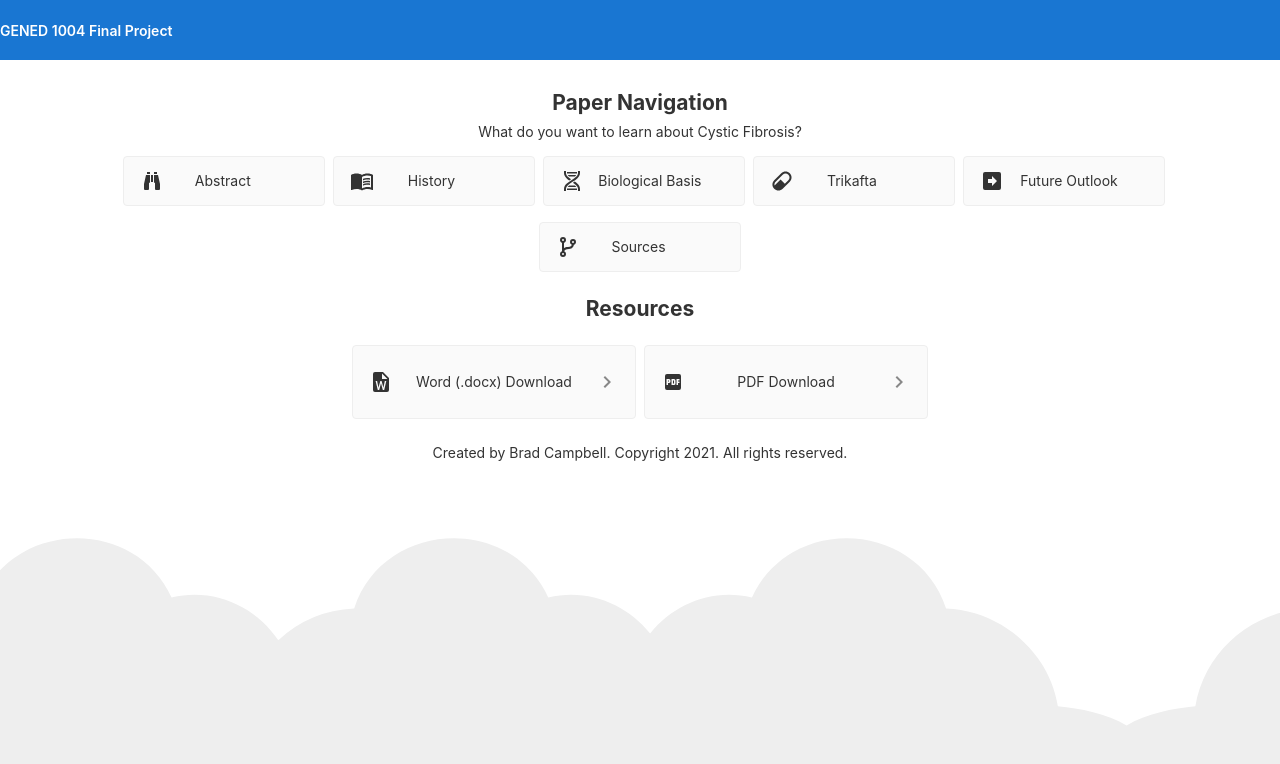
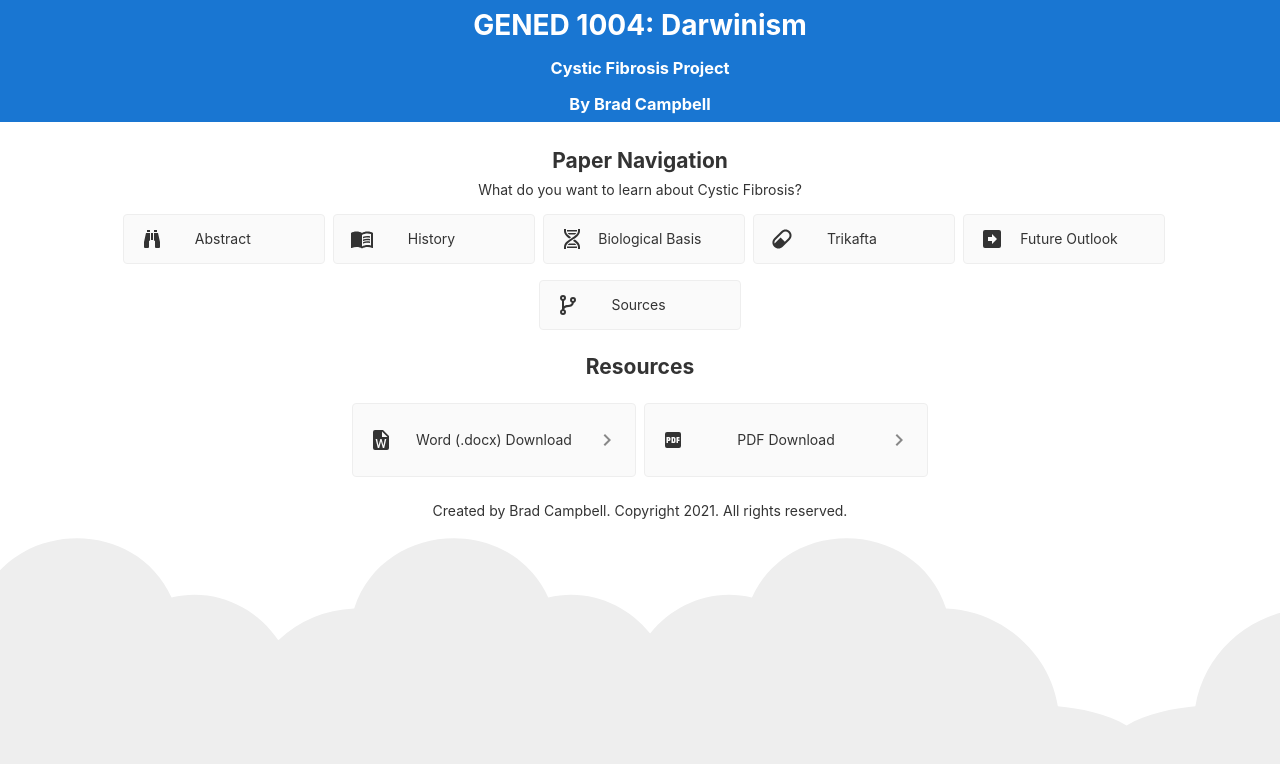
Before and after one commit to 0xbradc/gened1004-cf-project, an Angular app: page / in a window 1280 px wide. Shown: the top 764 px of the page. Built offline with nearby package versions, Linux system fonts and the light colour scheme.

Commit message:
small changes

```diff
--- a/src/app/app.component.css
+++ b/src/app/app.component.css
@@ -33,22 +33,17 @@ p {
     top: 0;
     left: 0;
     right: 0;
-    height: 60px;
     display: flex;
     align-items: center;
+    flex-direction: column;
     background-color: #1976d2;
     color: white;
     font-weight: 600;
-    text-align: center;
-}
-
-.toolbar img {
-    margin: 0 16px;
 }
 
 .content {
     display: flex;
-    margin: 82px auto 32px;
+    margin: 140px auto 32px;
     padding: 0 16px;
     max-width: 1800px;
     flex-direction: column;
--- a/src/app/app.component.html
+++ b/src/app/app.component.html
@@ -1,8 +1,9 @@
 
 <!-- Toolbar -->
-<div class="toolbar" role="banner">
-  <!-- <div class="spacer"></div> -->
-  <span class="title">GENED 1004 Final Project</span>
+<div class="toolbar">
+  <h1>GENED 1004: Darwinism</h1>
+  <h3>Cystic Fibrosis Project</h3>
+  <h3>By Brad Campbell</h3>
 </div>
 
 <!-- All logos found from https://materialdesignicons.com/ -->
@@ -68,14 +69,14 @@
   <!-- Resources -->
   <h2>Resources</h2>
   <div class="card-container">
-    <a class="card" target="_blank" rel="noopener" href="https://angular.io/tutorial">
+    <a class="card" target="_self" href="../../assets/word.docx" download="Campbell_GENED1004.docx">
       <svg style="width:24px;height:24px" viewBox="0 0 24 24">
         <path fill="currentColor" d="M14,2H6A2,2 0 0,0 4,4V20A2,2 0 0,0 6,22H18A2,2 0 0,0 20,20V8L14,2M15.2,20H13.8L12,13.2L10.2,20H8.8L6.6,11H8.1L9.5,17.8L11.3,11H12.6L14.4,17.8L15.8,11H17.3L15.2,20M13,9V3.5L18.5,9H13Z" />
       </svg>
       <span>Word (.docx) Download</span>
       <svg class="material-icons" xmlns="http://www.w3.org/2000/svg" width="24" height="24" viewBox="0 0 24 24"><path d="M10 6L8.59 7.41 13.17 12l-4.58 4.59L10 18l6-6z"/></svg>    </a>
 
-    <a class="card" target="_blank" rel="noopener" href="https://angular.io/cli">
+    <a class="card" target="_self" href="../../assets/pdf.pdf" download="Campbell_GENED1004.pdf">
       <svg style="width:24px;height:24px" viewBox="0 0 24 24">
         <path fill="currentColor" d="M12,10.5H13V13.5H12V10.5M7,11.5H8V10.5H7V11.5M20,6V18A2,2 0 0,1 18,20H6A2,2 0 0,1 4,18V6A2,2 0 0,1 6,4H18A2,2 0 0,1 20,6M9.5,10.5A1.5,1.5 0 0,0 8,9H5.5V15H7V13H8A1.5,1.5 0 0,0 9.5,11.5V10.5M14.5,10.5A1.5,1.5 0 0,0 13,9H10.5V15H13A1.5,1.5 0 0,0 14.5,13.5V10.5M18.5,9H15.5V15H17V13H18.5V11.5H17V10.5H18.5V9Z" />
       </svg>
```
